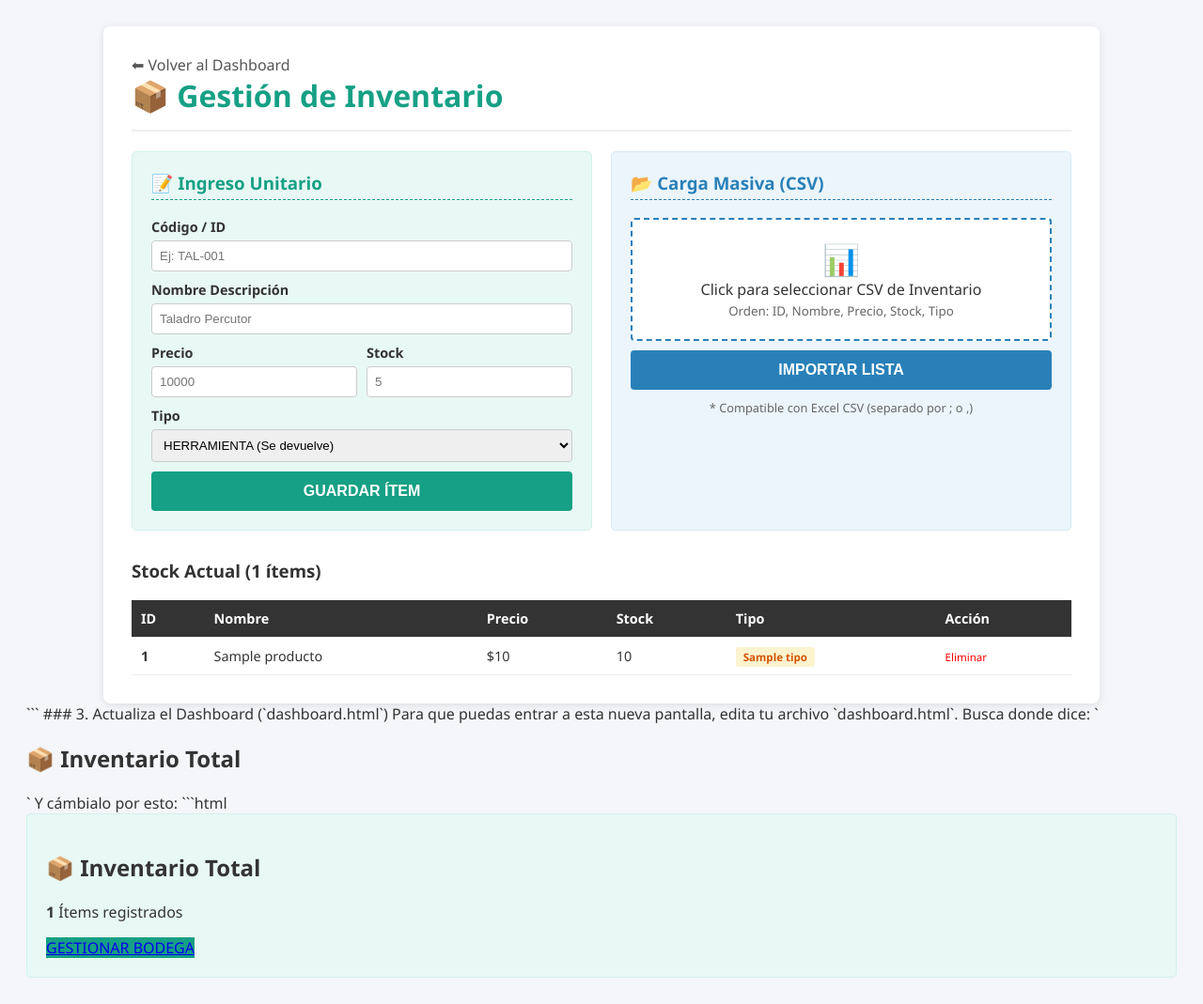
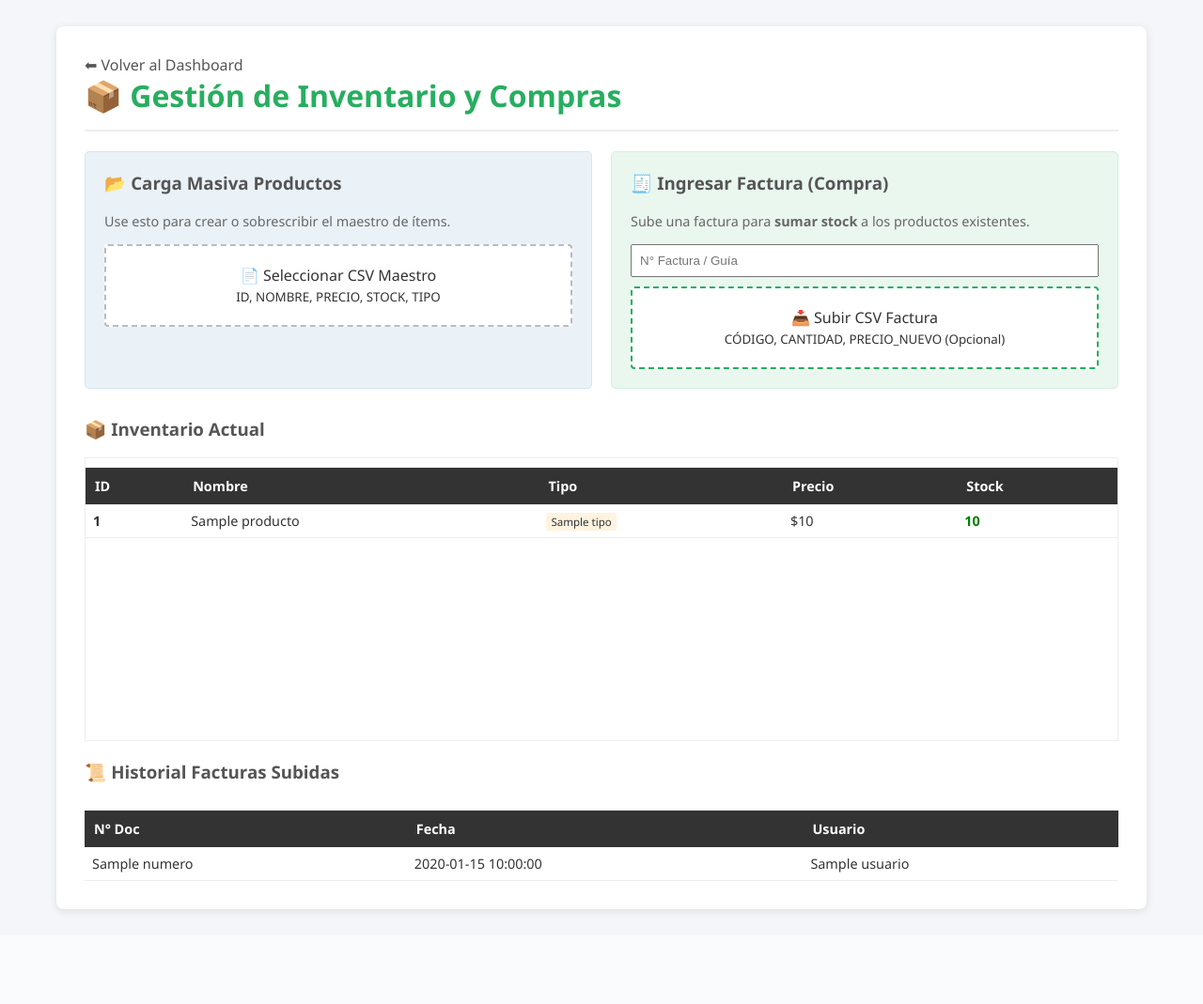
Before and after one commit to alexispferrada-wq/iron-trace-web, a Flask app: template templates/inventario.html in a window 1280 px wide. Shown: the whole page at 94% size. After the commit the page ends 973 px from the top, so only its background shows below. Run offline with Flask 3, Linux system fonts and the light colour scheme; the template is opened without the code that fills it: most values are stand-ins (such as "Sample title", 1, 10 or a date in 2020); some libraries are stand-ins or nearby versions.

Commit message:
Revise inventory page layout and styles
Updated title and styles for inventory management page. Enhanced layout and added new sections for bulk upload and invoice management.

````diff
--- a/templates/inventario.html
+++ b/templates/inventario.html
@@ -2,37 +2,29 @@
 <html lang="es">
 <head>
     <meta charset="UTF-8">
-    <title>Inventario - Iron Trace</title>
+    <title>Inventario & Logística - Iron Trace</title>
     <style>
         body { font-family: 'Segoe UI', sans-serif; background: #f4f6f9; padding: 20px; color: #333; }
-        .container { max-width: 1000px; margin: 0 auto; background: white; padding: 30px; border-radius: 8px; box-shadow: 0 2px 10px rgba(0,0,0,0.1); }
-        h1 { margin-top: 0; color: #16a085; border-bottom: 2px solid #eee; padding-bottom: 15px; }
+        .container { max-width: 1100px; margin: 0 auto; background: white; padding: 30px; border-radius: 8px; box-shadow: 0 2px 10px rgba(0,0,0,0.1); }
+        h1 { margin-top: 0; color: #27ae60; border-bottom: 2px solid #eee; padding-bottom: 15px; }
 
-        .grid-forms { display: grid; grid-template-columns: 1fr 1fr; gap: 20px; margin-bottom: 30px; }
+        .grid-panels { display: grid; grid-template-columns: 1fr 1fr; gap: 20px; margin-bottom: 30px; }
+        .panel { padding: 20px; border-radius: 5px; border: 1px solid #ddd; }
+        .panel-blue { background: #eaf2f8; border-color: #d4e6f1; }
+        .panel-green { background: #e9f7ef; border-color: #d4efdf; }
 
-        .card { background: #e8f8f5; padding: 20px; border-radius: 5px; border: 1px solid #d1f2eb; }
-        .card h3 { margin-top: 0; color: #16a085; border-bottom: 1px dashed #16a085; padding-bottom: 5px; }
+        h3 { margin-top: 0; color: #555; }
 
-        .form-manual label { display: block; margin-bottom: 5px; font-weight: bold; font-size: 0.9em; }
-        .form-manual input, .form-manual select { width: 100%; padding: 8px; border: 1px solid #ccc; border-radius: 4px; box-sizing: border-box; margin-bottom: 10px; }
+        .file-drop { border: 2px dashed #bbb; padding: 20px; text-align: center; background: white; cursor: pointer; border-radius: 4px; transition: 0.2s; }
+        .file-drop:hover { border-color: #27ae60; background: #f9f9f9; }
 
-        .card-csv { background: #ebf5fb; border-color: #d6eaf8; }
-        .card-csv h3 { color: #2980b9; border-color: #2980b9; }
+        button { width: 100%; padding: 12px; margin-top: 10px; border: none; border-radius: 4px; font-weight: bold; cursor: pointer; color: white; }
+        .btn-blue { background: #3498db; }
+        .btn-green { background: #27ae60; }
 
-        .file-upload { border: 2px dashed #2980b9; padding: 20px; text-align: center; background: white; border-radius: 4px; cursor: pointer; margin-bottom: 10px; }
-        .file-upload:hover { background: #f0fdfa; }
-
-        button { border: none; padding: 12px; cursor: pointer; font-weight: bold; border-radius: 4px; width: 100%; font-size: 1em; }
-        .btn-manual { background: #16a085; color: white; }
-        .btn-csv { background: #2980b9; color: white; }
-
-        table { width: 100%; border-collapse: collapse; font-size: 0.9em; }
-        th, td { padding: 10px; border-bottom: 1px solid #eee; text-align: left; }
-        th { background: #333; color: white; }
-
-        .badge { padding: 3px 8px; border-radius: 3px; font-size: 0.8em; font-weight: bold; }
-        .bg-tool { background: #d6eaf8; color: #2980b9; }
-        .bg-insumo { background: #fcf3cf; color: #d35400; }
+        table { width: 100%; border-collapse: collapse; margin-top: 10px; font-size: 0.9em; }
+        th { background: #333; color: white; padding: 10px; text-align: left; }
+        td { padding: 8px; border-bottom: 1px solid #eee; }
 
         .flash { background: #d4edda; color: #155724; padding: 10px; margin-bottom: 20px; border-radius: 4px; text-align: center; }
     </style>
@@ -40,103 +32,78 @@
 <body>
     <div class="container">
         <a href="/dashboard" style="text-decoration:none; color:#555;">⬅ Volver al Dashboard</a>
-        <h1>📦 Gestión de Inventario</h1>
+        <h1>📦 Gestión de Inventario y Compras</h1>
 
         {% with messages = get_flashed_messages() %}
             {% if messages %}<div class="flash">{{ messages[0] }}</div>{% endif %}
         {% endwith %}
 
-        <div class="grid-forms">
-            <!-- 1. INGRESO MANUAL -->
-            <div class="card">
-                <h3>📝 Ingreso Unitario</h3>
-                <form action="/inventario/guardar" method="POST" class="form-manual">
-                    <label>Código / ID</label>
-                    <input type="text" name="id" placeholder="Ej: TAL-001" required>
-
-                    <label>Nombre Descripción</label>
-                    <input type="text" name="nombre" placeholder="Taladro Percutor" required>
-
-                    <div style="display:flex; gap:10px;">
-                        <div style="flex:1;">
-                            <label>Precio</label>
-                            <input type="number" name="precio" placeholder="10000" required>
-                        </div>
-                        <div style="flex:1;">
-                            <label>Stock</label>
-                            <input type="number" name="stock" placeholder="5" required>
-                        </div>
+        <div class="grid-panels">
+            <div class="panel panel-blue">
+                <h3>📂 Carga Masiva Productos</h3>
+                <p style="font-size:0.9em; color:#666;">Use esto para crear o sobrescribir el maestro de ítems.</p>
+                <form action="/inventario/carga_masiva_productos" method="POST" enctype="multipart/form-data">
+                    <div class="file-drop">
+                        <label style="cursor:pointer; display:block;">
+                            📄 Seleccionar CSV Maestro<br>
+                            <small>ID, NOMBRE, PRECIO, STOCK, TIPO</small>
+                            <input type="file" name="archivo_csv" accept=".csv" required style="display:none;" onchange="this.form.submit()">
+                        </label>
                     </div>
-
-                    <label>Tipo</label>
-                    <select name="tipo">
-                        <option value="HERRAMIENTA">HERRAMIENTA (Se devuelve)</option>
-                        <option value="INSUMO">INSUMO (Se gasta/EPP)</option>
-                    </select>
-
-                    <button type="submit" class="btn-manual">GUARDAR ÍTEM</button>
                 </form>
             </div>
 
-            <!-- 2. CARGA MASIVA (CSV) -->
-            <div class="card card-csv">
-                <h3>📂 Carga Masiva (CSV)</h3>
-                <form action="/inventario/importar" method="POST" enctype="multipart/form-data">
-                    <div class="file-upload">
-                        <label for="file_csv" style="cursor:pointer; display:block;">
-                            <span style="font-size:2em;">📊</span><br>
-                            Click para seleccionar CSV de Inventario<br>
-                            <small style="color:#666;">Orden: ID, Nombre, Precio, Stock, Tipo</small>
+            <div class="panel panel-green">
+                <h3>🧾 Ingresar Factura (Compra)</h3>
+                <p style="font-size:0.9em; color:#666;">Sube una factura para <b>sumar stock</b> a los productos existentes.</p>
+                <form action="/inventario/subir_factura" method="POST" enctype="multipart/form-data">
+                    <input type="text" name="num_documento" placeholder="N° Factura / Guía" style="width:100%; padding:8px; margin-bottom:10px; box-sizing:border-box;" required>
+
+                    <div class="file-drop" style="border-color:#27ae60;">
+                        <label style="cursor:pointer; display:block;">
+                            📥 Subir CSV Factura<br>
+                            <small>CÓDIGO, CANTIDAD, PRECIO_NUEVO (Opcional)</small>
+                            <input type="file" name="archivo_factura" accept=".csv" required style="display:none;" onchange="this.form.submit()">
                         </label>
-                        <input type="file" id="file_csv" name="archivo_csv" accept=".csv" required style="display:none;" onchange="this.form.submit()">
                     </div>
-                    <button type="submit" class="btn-csv">IMPORTAR LISTA</button>
-                    <p style="font-size:0.8em; color:#666; text-align:center; margin-top:10px;">
-                        * Compatible con Excel CSV (separado por ; o ,)
-                    </p>
                 </form>
             </div>
         </div>
 
-        <h3>Stock Actual ({{ productos|length }} ítems)</h3>
-        <div style="max-height: 400px; overflow-y: auto;">
+        <h3>📦 Inventario Actual</h3>
+        <div style="height: 300px; overflow-y: auto; border:1px solid #eee;">
             <table>
-                <thead><tr><th>ID</th><th>Nombre</th><th>Precio</th><th>Stock</th><th>Tipo</th><th>Acción</th></tr></thead>
+                <thead>
+                    <tr><th>ID</th><th>Nombre</th><th>Tipo</th><th>Precio</th><th>Stock</th></tr>
+                </thead>
                 <tbody>
                     {% for p in productos %}
                     <tr>
-                        <td><b>{{ p['id'] }}</b></td>
-                        <td>{{ p['nombre'] }}</td>
-                        <td>${{ p['precio'] }}</td>
-                        <td>{{ p['stock'] }}</td>
-                        <td>
-                            <span class="badge {{ 'bg-tool' if p['tipo']=='HERRAMIENTA' else 'bg-insumo' }}">{{ p['tipo'] }}</span>
-                        </td>
-                        <td>
-                            <a href="/inventario/eliminar/{{ p['id'] }}" style="color:red; text-decoration:none; font-size:0.8em;">Eliminar</a>
-                        </td>
+                        <td><b>{{ p.id }}</b></td>
+                        <td>{{ p.nombre }}</td>
+                        <td><span style="font-size:0.8em; padding:2px 5px; background:{{ '#e3f2fd' if p.tipo=='HERRAMIENTA' else '#fff3e0' }}; border-radius:3px;">{{ p.tipo }}</span></td>
+                        <td>${{ p.precio }}</td>
+                        <td style="font-weight:bold; color:{{ 'red' if p.stock < 5 else 'green' }};">{{ p.stock }}</td>
                     </tr>
-                    {% else %}
-                    <tr><td colspan="6" style="text-align:center; padding:20px;">Bodega vacía.</td></tr>
                     {% endfor %}
                 </tbody>
             </table>
         </div>
+
+        <h3 style="margin-top:20px;">📜 Historial Facturas Subidas</h3>
+        <div style="max-height: 150px; overflow-y: auto;">
+            <table>
+                <thead><tr><th>N° Doc</th><th>Fecha</th><th>Usuario</th></tr></thead>
+                <tbody>
+                    {% for f in facturas %}
+                    <tr><td>{{ f.numero }}</td><td>{{ f.fecha }}</td><td>{{ f.usuario }}</td></tr>
+                    {% else %}
+                    <tr><td colspan="3" style="text-align:center; color:#999;">Sin facturas registradas.</td></tr>
+                    {% endfor %}
+                </tbody>
+            </table>
+        </div>
+
     </div>
 </body>
 </html>
-```
-
-### 3. Actualiza el Dashboard (`dashboard.html`)
-Para que puedas entrar a esta nueva pantalla, edita tu archivo `dashboard.html`.
-Busca donde dice:
-`<h2>📦 Inventario Total</h2>`
-
-Y cámbialo por esto:
-
-```html
-<div class="card">
-    <h2>📦 Inventario Total</h2>
-    <p><b>{{ productos|length }}</b> Ítems registrados</p>
-    <a href="/inventario" class="btn-config" style="background:#16a085;">GESTIONAR BODEGA</a>
-</div>
````
